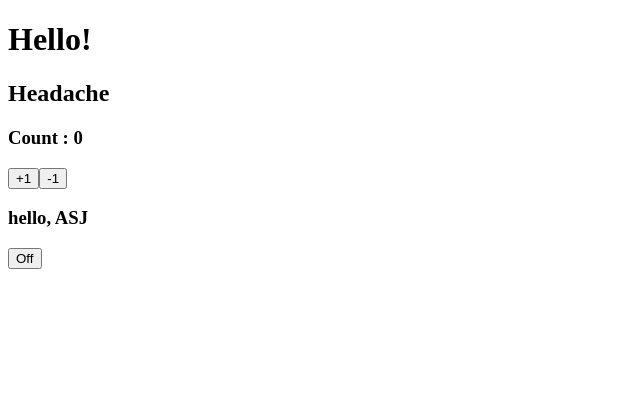
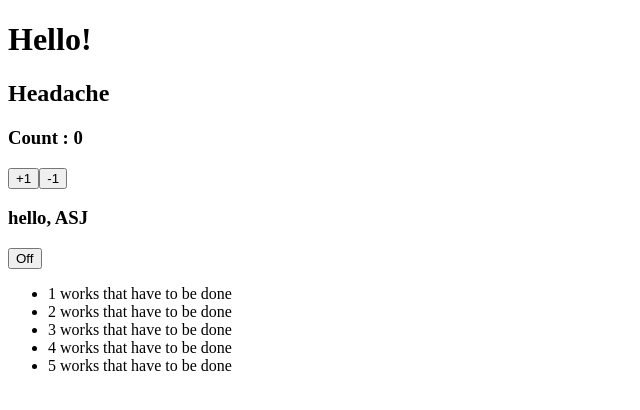
Before and after one commit to udemy-team18/practice, a React (Create React App) app in the folder 230623/react_CRA/: page / in a window 1280 px wide. Shown: the top 410 px of the page, without its empty margins (0-640 px from the left). Built offline with nearby package versions, Linux system fonts and the light colour scheme.

Commit message:
practice05: props and map() practie

```diff
--- a/230623/react_CRA/src/App.js
+++ b/230623/react_CRA/src/App.js
@@ -2,6 +2,7 @@ import Practice04 from "components/04";
 import Practice01 from "./components/01";
 import Practice02 from "./components/02";
 import Practice03 from "components/03";
+import Practice05 from "components/05";
 function App() {
   return (
     <div className="App">
@@ -10,6 +11,7 @@ function App() {
       <Practice02 />
       <Practice03 />
       <Practice04 />
+      <Practice05 />
     </div>
   );
 }
--- /dev/null
+++ b/230623/react_CRA/src/components/05.jsx
@@ -0,0 +1,35 @@
+import React from "react";
+
+function ToDoList(props) {
+  console.log(props);
+  const toDos = props.toDos;
+  return (
+    <ul>
+      {toDos.map((item) => (
+        <li>
+          {item.id} {item.text}
+        </li>
+      ))}
+    </ul>
+  );
+}
+
+function Practice05() {
+  const toDos = [
+    { id: 1, text: "works that have to be done" },
+    { id: 2, text: "works that have to be done" },
+    { id: 3, text: "works that have to be done" },
+    { id: 4, text: "works that have to be done" },
+    { id: 5, text: "works that have to be done" },
+  ];
+  const anotherToDos = [
+    { id: 5, text: "works that have to be done" },
+    { id: 6, text: "works that have to be done" },
+    { id: 7, text: "works that have to be done" },
+    { id: 8, text: "works that have to be done" },
+    { id: 9, text: "works that have to be done" },
+  ];
+  return <ToDoList toDos={toDos} />;
+}
+
+export default Practice05;
```
